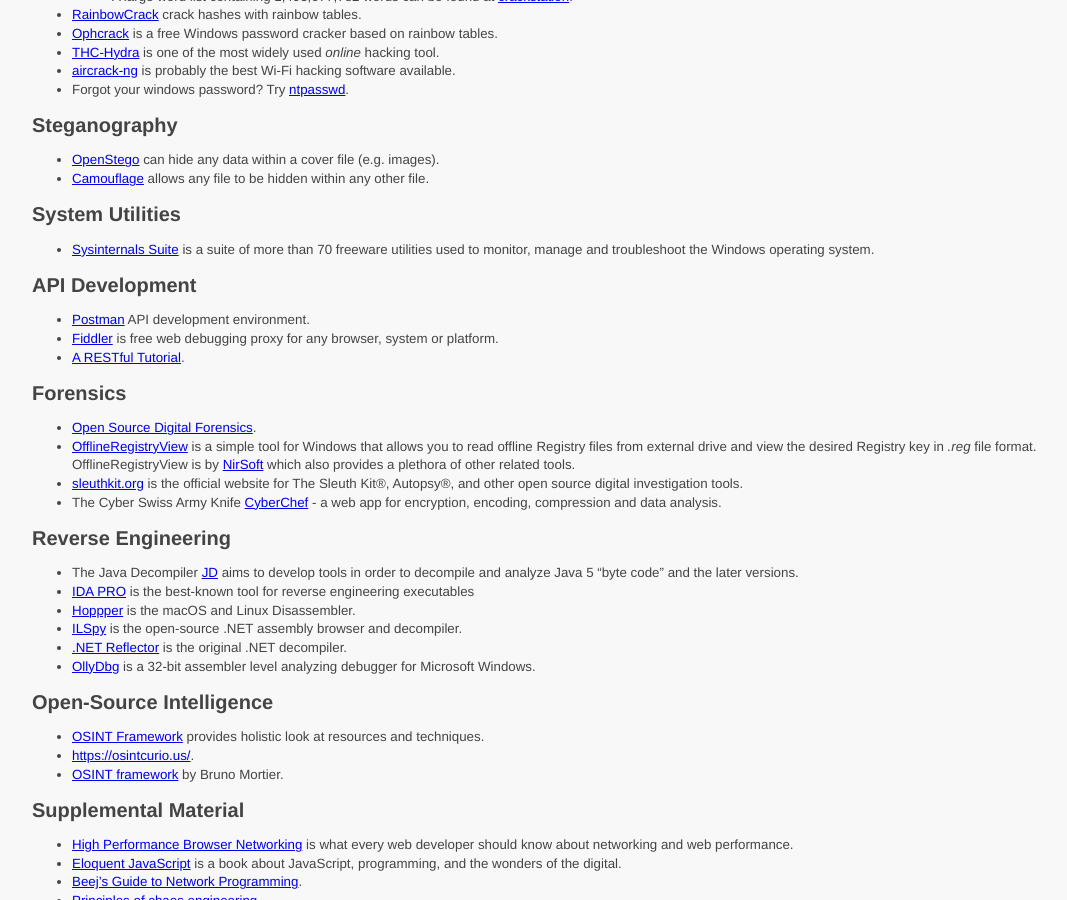
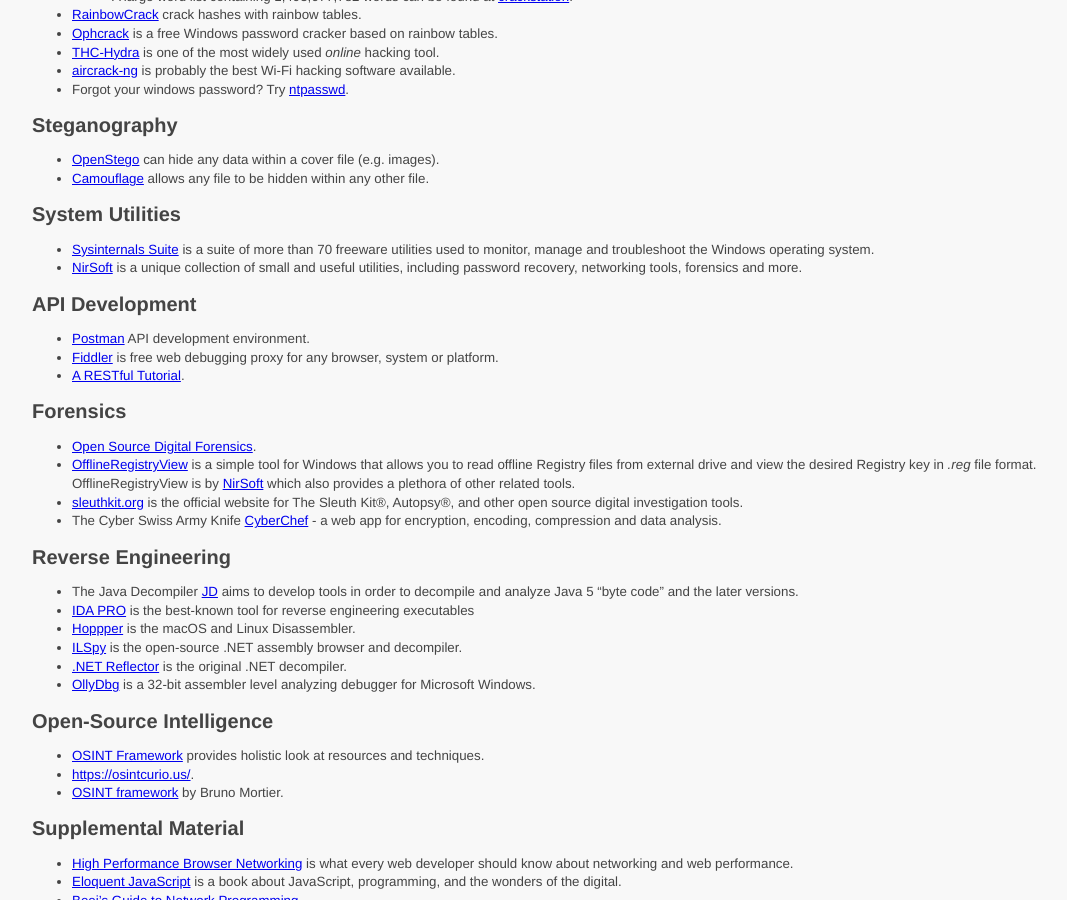
Before and after one commit to ycpcs/cs335-spring2022, a Jekyll site: the page built from resources/index.md, in a window 1280 px wide and 900 px high, scrolled down 1422 px. Shown: the whole window, without its empty margins (68-1135 px from the left). Built offline with Jekyll 4.4.1, drawn with Linux system fonts in a browser that asks for light colours.

Commit message:
add nirsoft

```diff
--- a/resources/index.md
+++ b/resources/index.md
@@ -93,6 +93,7 @@
 System Utilities
 ------------------------------------
 - [Sysinternals Suite](https://docs.microsoft.com/en-us/sysinternals/) is a suite of more than 70 freeware utilities used to monitor, manage and troubleshoot the Windows operating system.
+- [NirSoft](https://www.nirsoft.net/) is a unique collection of small and useful utilities, including password recovery, networking tools, forensics and more.
 
 API Development
 ------------------------------------
```
